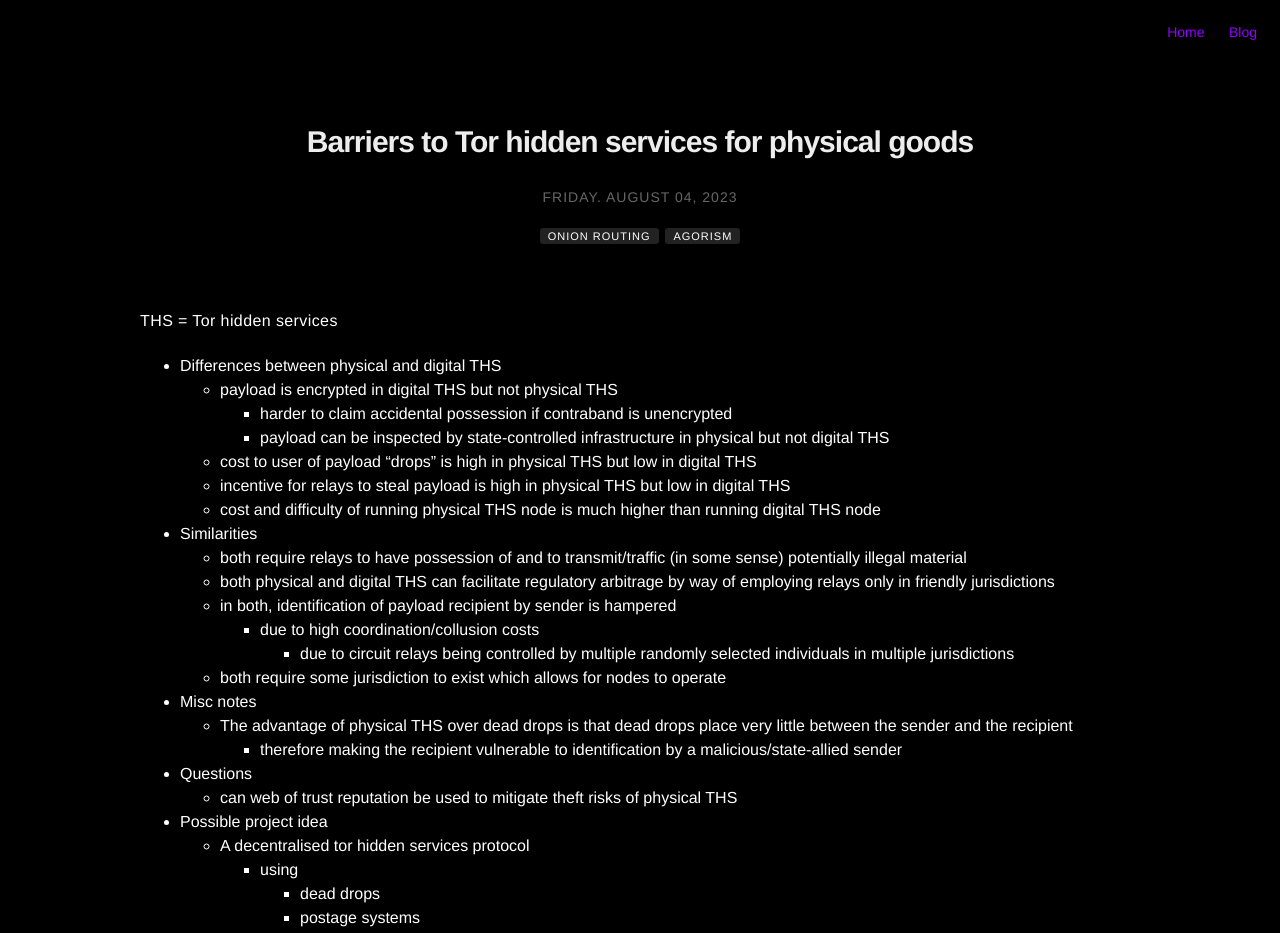
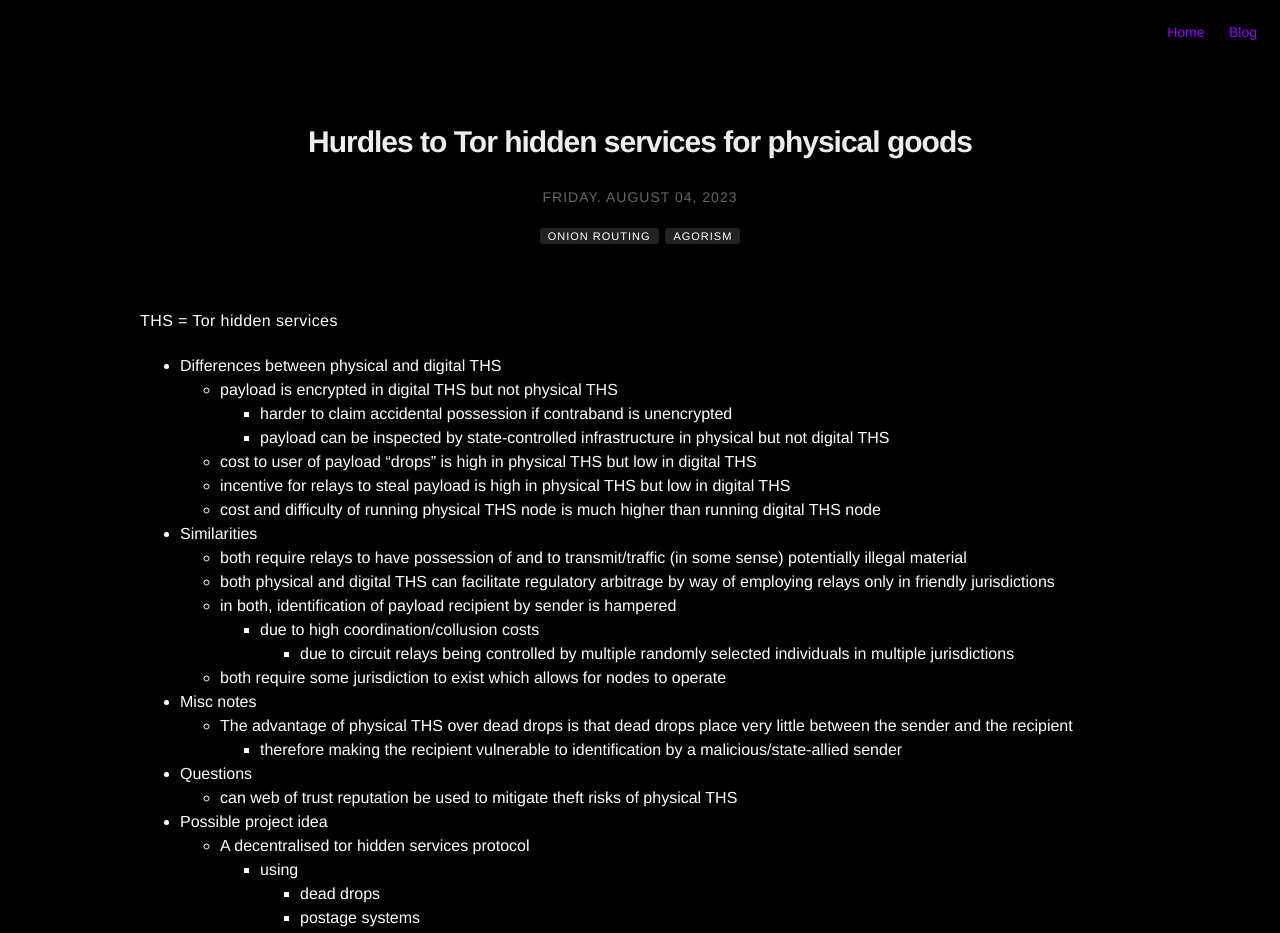
Before and after one commit to distbit0/distbit.xyz, a Jekyll site: the page built from _posts/2023-08-04-hurdles-to-Tor-hidden-services-for-physical-goods.md, in a window 1280 px wide. Shown: the top 933 px of the page. Built offline with Jekyll 4.4.1, drawn with Linux system fonts in a browser that asks for light colours; nearby versions of some CDN libraries; comment, search, counter and statistics services are not loaded.

Commit message:
2023-08-04-barriers-to-Tor-hidden-services-for-physical-goods.md

```diff
--- a/_posts/2023-08-04-barriers-to-Tor-hidden-services-for-physical-goods.md
+++ b/_posts/2023-08-04-hurdles-to-Tor-hidden-services-for-physical-goods.md
@@ -1,5 +1,5 @@
 ---
-articleUrl: https://distbit.xyz/Barriers-to-Tor-hidden-services-for-physical-goods
+articleUrl: https://distbit.xyz/Hurdles-to-Tor-hidden-services-for-physical-goods
 author: distbit
 category: blog
 date: 2023-08-04 00:00
@@ -9,7 +9,7 @@ layout: post
 tag:
 - onion routing
 - agorism
-title: Barriers to Tor hidden services for physical goods
+title: Hurdles to Tor hidden services for physical goods
 ---
 
 THS = Tor hidden services
```
